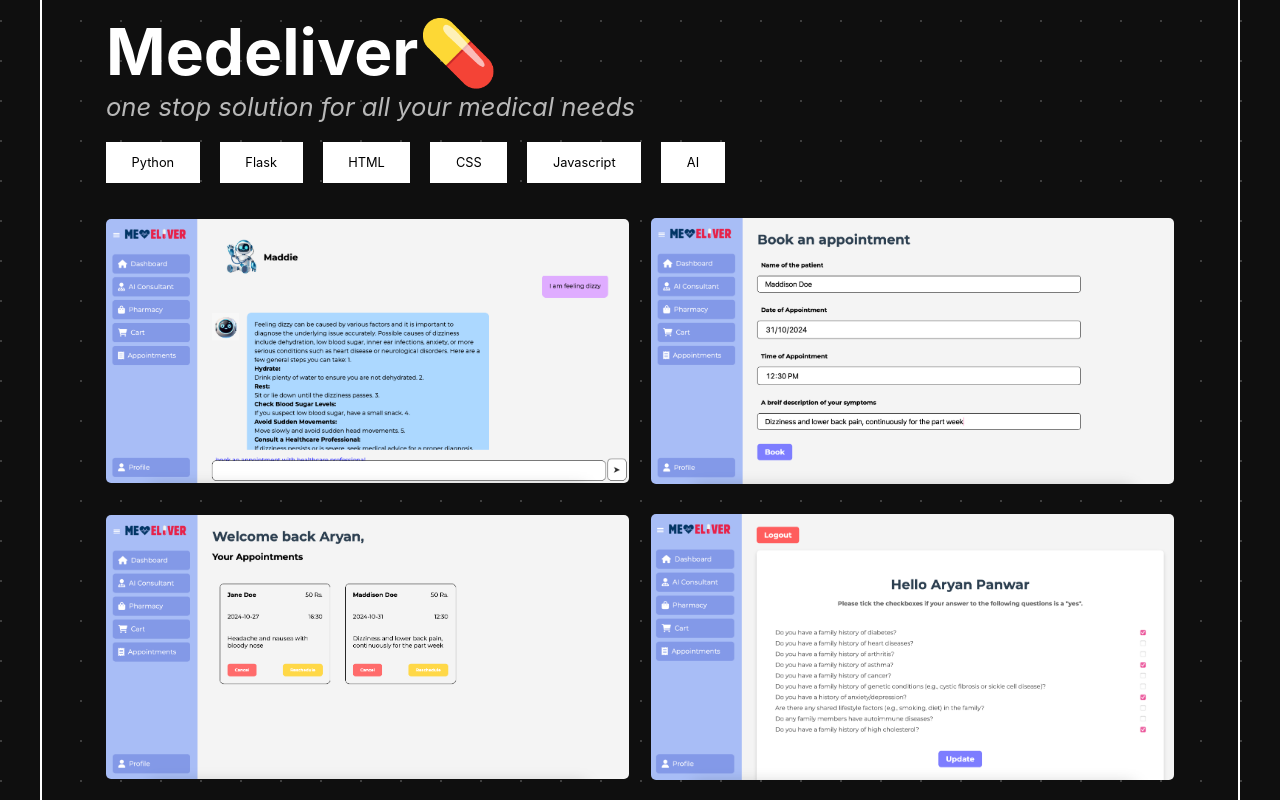
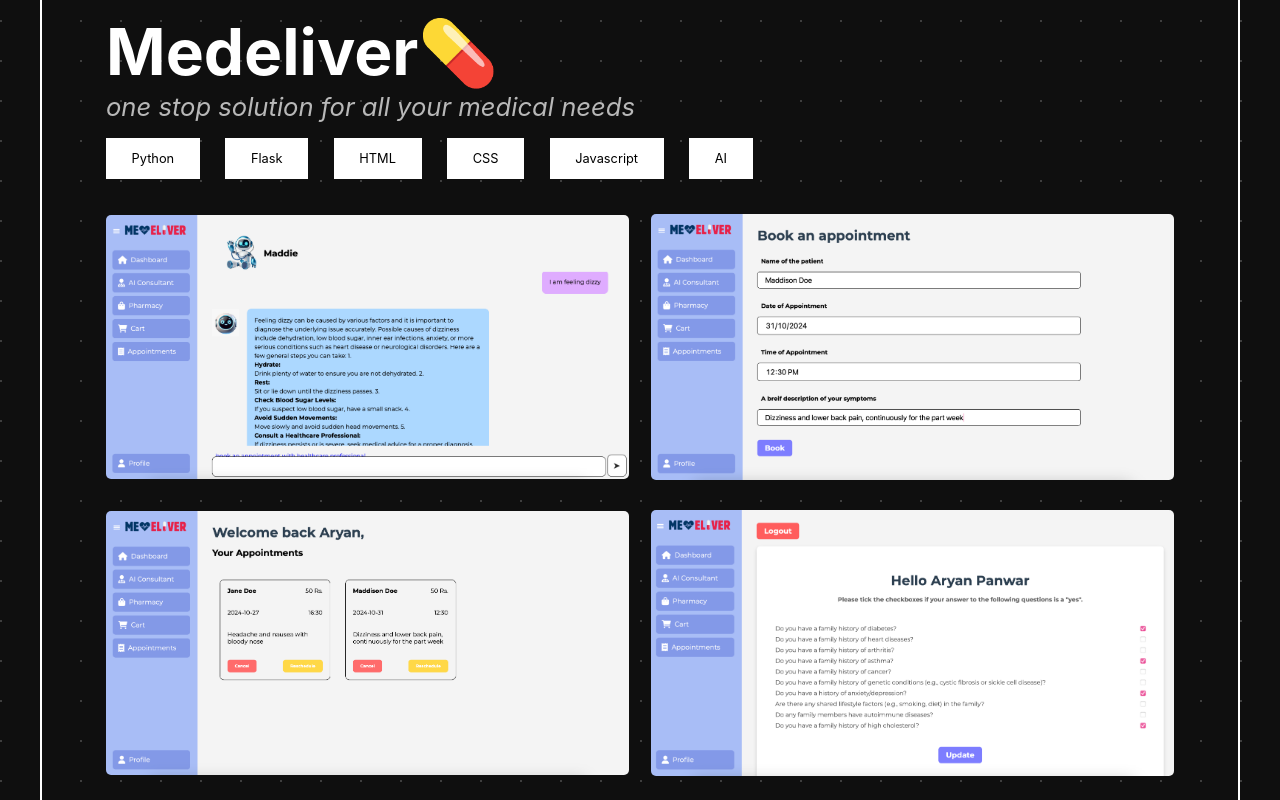
Before and after one commit to ARYANPANWAR893/aryanpanwar893, a plain HTML site: page index.html in a window 1280 px wide. Shown: the part 1500-2300 px from the top of the page. Drawn offline with Linux system fonts and the light colour scheme.

Commit message:
Update style.css

```diff
--- a/style.css
+++ b/style.css
@@ -211,8 +211,8 @@ animation-delay: 0.6s;
 }
 
 .project-tag{
-    margin-top: 20px;
-    margin-right: 20px;
+    margin-top: 2vh;
+    margin-right: 2vw;
     padding: 1vw 2vw;
     background-color: white;
     font-size: 1vw;
```
